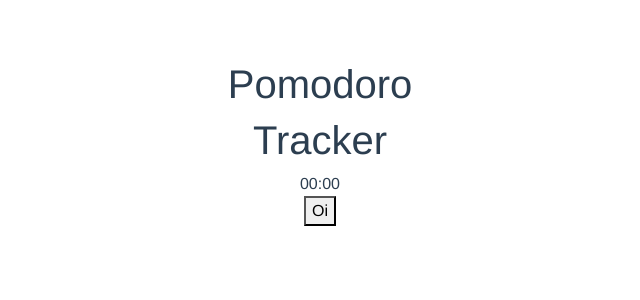
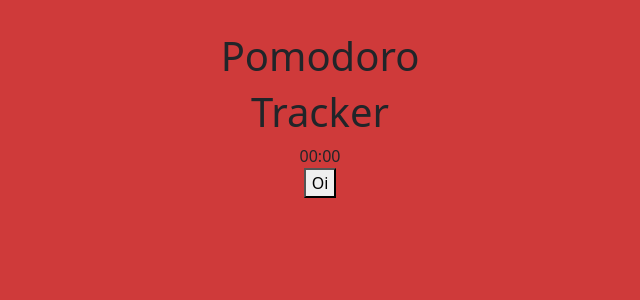
Before and after one commit to guilhermevictorlima/pomodoro-tracker, a Vue app: page / in a window 1280 px wide. Shown: the top 300 px of the page, without its empty margins (320-960 px from the left). Built offline with nearby package versions, Linux system fonts and the light colour scheme.

Commit message:
refactor: refatorando App.vue

```diff
--- a/src/App.vue
+++ b/src/App.vue
@@ -1,5 +1,7 @@
 <template>
-  <pomodoro-view/>
+  <main class="ligth-mode">
+    <pomodoro-view/>
+  </main>
 </template>
 
 <script lang="ts">
@@ -9,18 +11,24 @@ import PomodoroView from './components/view/pomodoro/PomodoroView.vue';
 export default defineComponent({
   name: 'App',
   components: {
-	PomodoroView
+    PomodoroView
   }
 });
 </script>
 
-<style>
+<style scoped>
 
 main {
-	--bg-primario: #EF9F9F;
-	--bg-secundario: #F47C7C;
-	--titulo: #4a4545;
-	--texto: #FFF2F2;
+  height: 100vh;
+  padding-top: 2rem;
+  background-color: var(--bg-primario);
+}
+
+main.ligth-mode {
+  --bg-primario: #cf3a3a;
+  --bg-secundario: #F47C7C;
+  --bg-tarefa-rodando: #8c1a14;
+  --bg-pausa-rodando: #8c1a14;
 }
 
 main.dark-mode {
@@ -30,11 +38,4 @@ main.dark-mode {
 	--texto: #FFF2F2;
 }
 
-#app {
-  font-family: Avenir, Helvetica, Arial, sans-serif;
-  -webkit-font-smoothing: antialiased;
-  -moz-osx-font-smoothing: grayscale;
-  color: #2c3e50;
-  margin-top: 60px;
-}
 </style>
```
